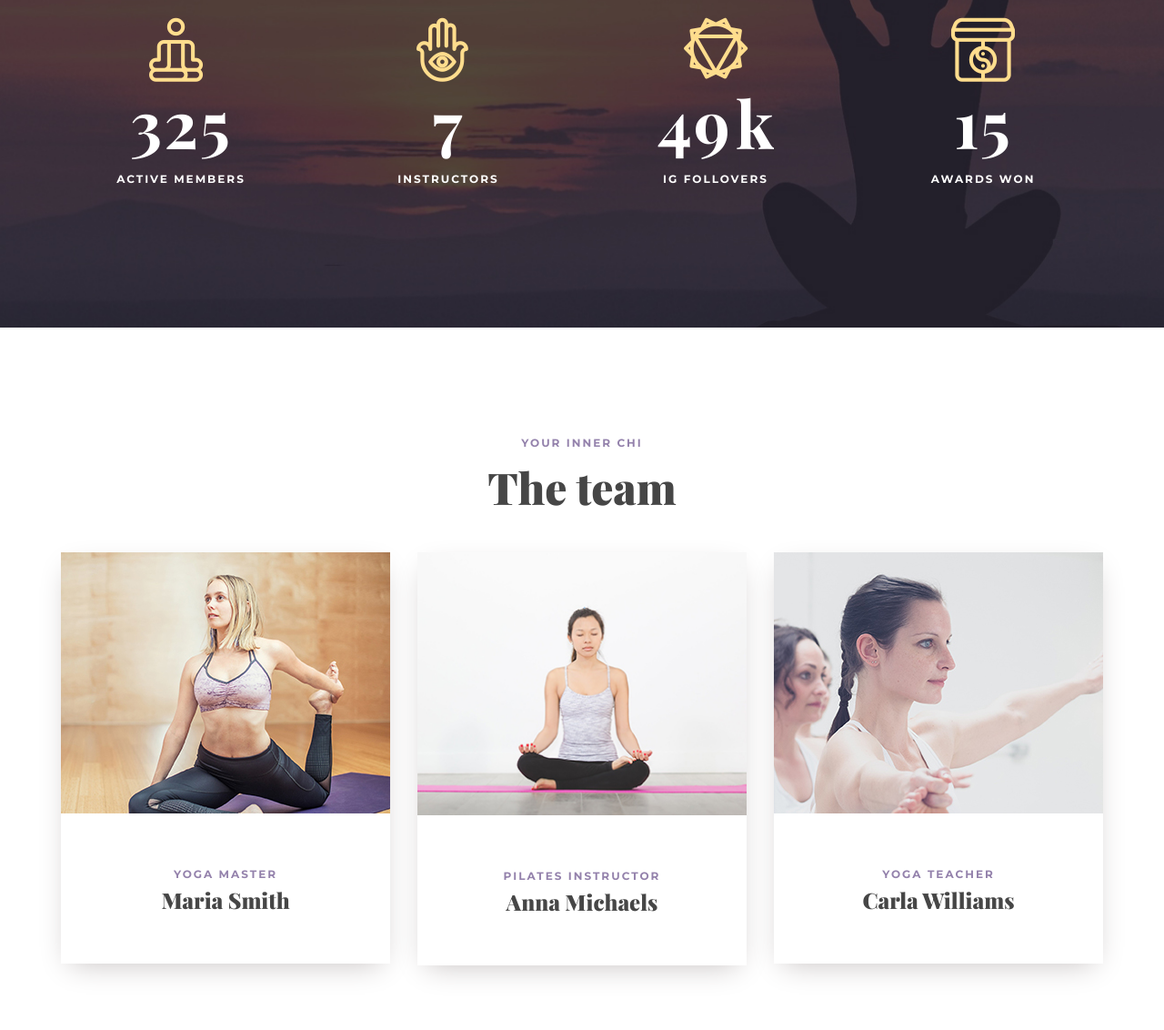
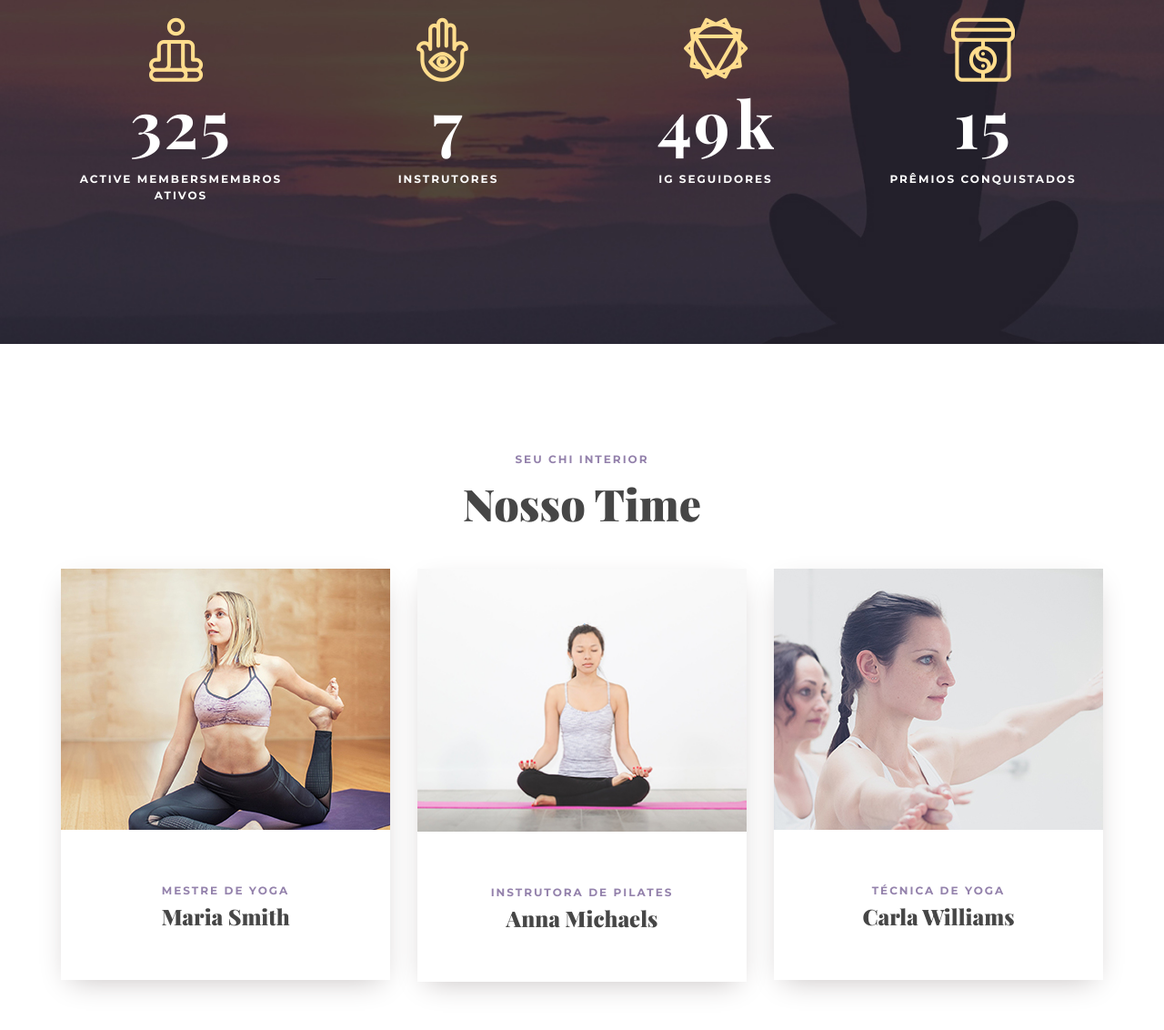
Before and after one commit to Influuence/git-em-um-website, a plain HTML site: page about-us.html in a window 1280 px wide. Shown: the part 1135-2267 px from the top of the page at 91% size. Drawn offline with nearby package versions, Linux system fonts and the light colour scheme.

Commit message:
Tradução da segunda e terceira seções/áreas do site

```diff
--- a/about-us.html
+++ b/about-us.html
@@ -105,14 +105,14 @@
                     <div class="single-counter">
                         <i class="flaticon-001-meditation"></i>
                         <span class="counter-num counter">325</span>
-                        <span>Active members</span>
+                        <span>Active membersMEMBROS ATIVOS</span>
                     </div>
                 </div>
                 <div class="col-lg-3 col-md-3 text-center">
                     <div class="single-counter">
                         <i class="flaticon-011-hamsa"></i>
                         <span class="counter-num counter">7</span>
-                        <span>Instructors</span>
+                        <span>Instrutores</span>
                     </div>
                 </div>
                 <div class="col-lg-3 col-md-3 text-center">
@@ -120,14 +120,14 @@
                         <i class="flaticon-010-chakra"></i>
                         <span class="counter-num counter">49</span>
                         <strong>k</strong>
-                        <span>Ig follovers</span>
+                        <span>Ig Seguidores</span>
                     </div>
                 </div>
                 <div class="col-lg-3 col-md-3 text-center">
                     <div class="single-counter">
                         <i class="flaticon-009-yoga-1"></i>
                         <span class="counter-num counter">15</span>
-                        <span>Awards won</span>
+                        <span>Prêmios Conquistados</span>
                     </div>
                 </div>
             </div>
@@ -141,8 +141,8 @@
             <div class="row">
                 <div class="col-lg-12 text-center">
                     <div class="section-title">
-                        <span>Your inner Chi</span>
-                        <h2>The team</h2>
+                        <span>SEU CHI INTERIOR</span>
+                        <h2>Nosso Time</h2>
                     </div>
                 </div>
             </div>
@@ -153,7 +153,7 @@
                             <img src="img/team-member/member-1.jpg" alt="">
                         </div>
                         <div class="team-text">
-                            <span>Yoga master</span>
+                            <span>Mestre de Yoga</span>
                             <h4>Maria Smith</h4>
                         </div>
                     </div>
@@ -164,7 +164,7 @@
                             <img src="img/team-member/member-2.jpg" alt="">
                         </div>
                         <div class="team-text">
-                            <span>Pilates instructor</span>
+                            <span>Instrutora de Pilates</span>
                             <h4>Anna Michaels</h4>
                         </div>
                     </div>
@@ -175,7 +175,7 @@
                             <img src="img/team-member/member-3.jpg" alt="">
                         </div>
                         <div class="team-text">
-                            <span>Yoga teacher</span>
+                            <span>Técnica de Yoga</span>
                             <h4>Carla Williams</h4>
                         </div>
                     </div>
```
